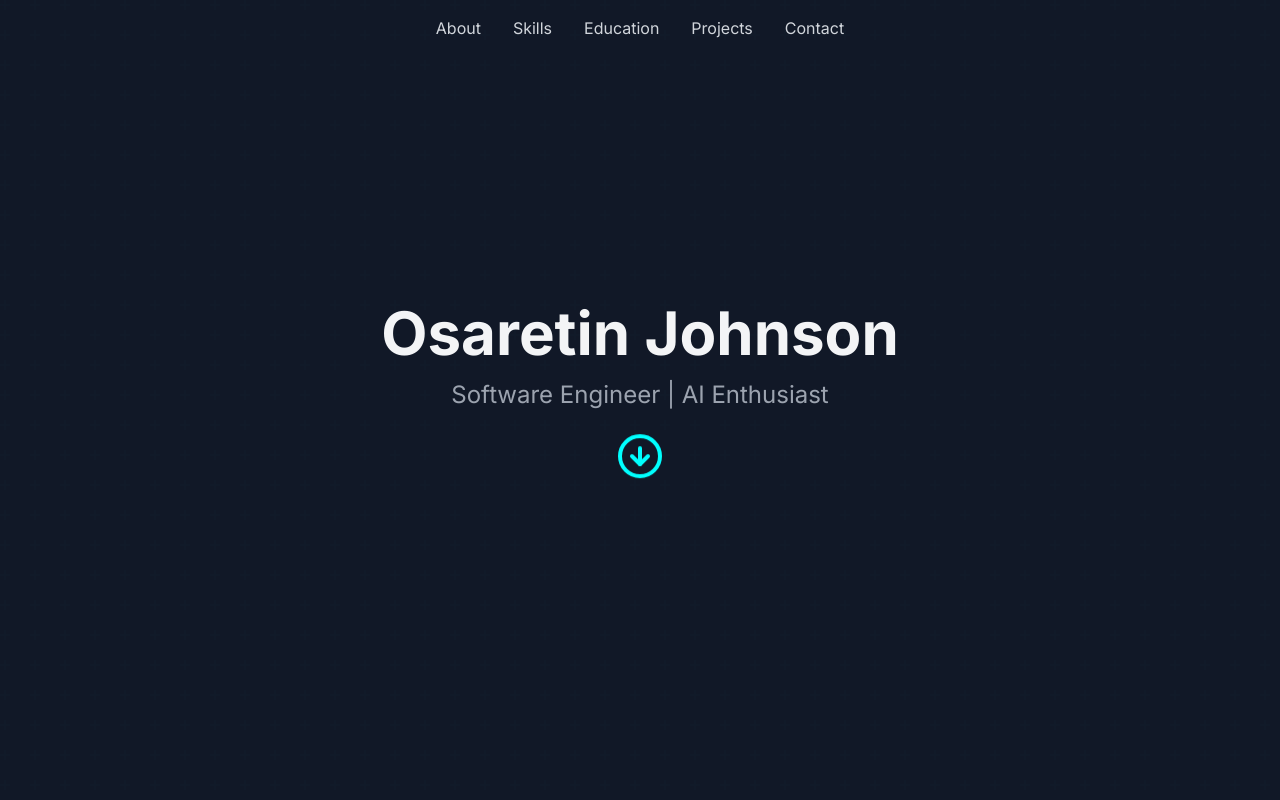
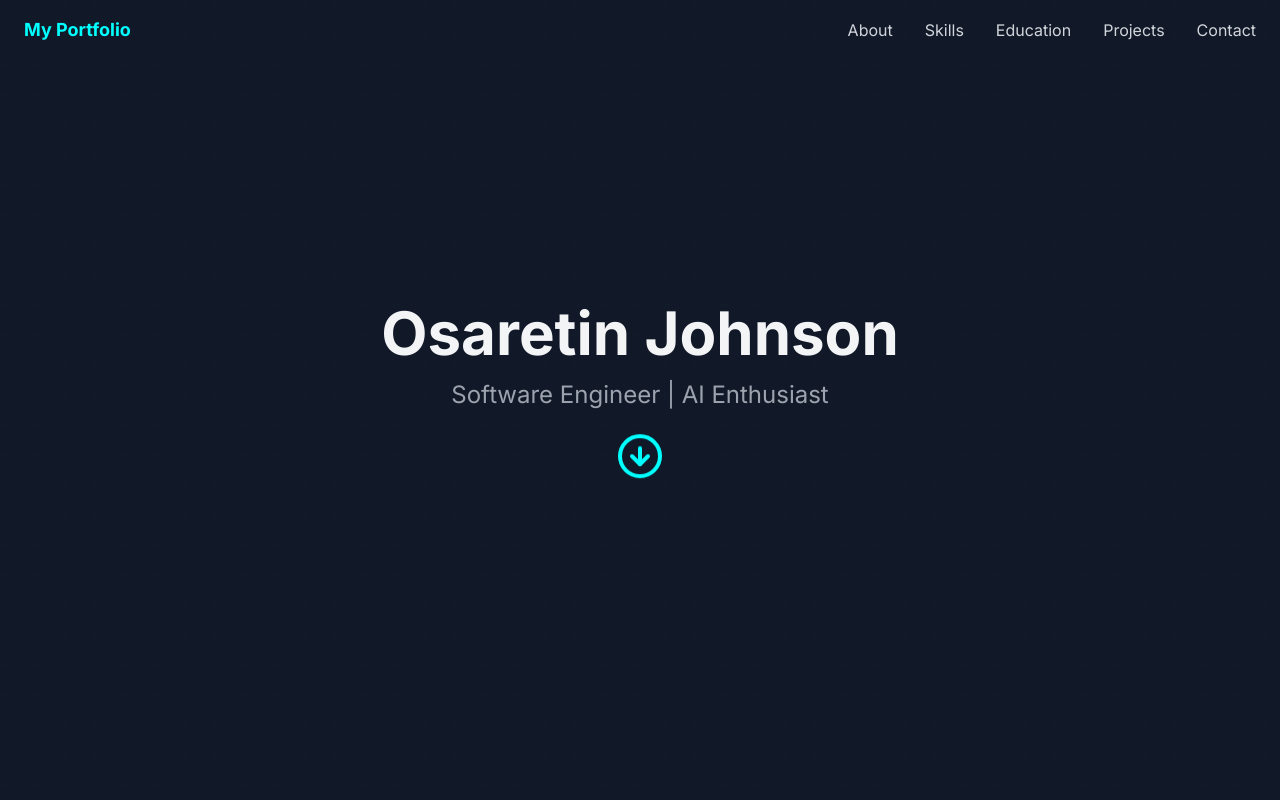
Before and after one commit to OsaretinJohnson1/portfolio, a Next.js app: page / in a window 1280 px wide. Shown: the top 800 px of the page. Built offline with nearby package versions, Linux system fonts and the light colour scheme.

Commit message:
Fixed Header Section

```diff
--- a/src/app/components/Header.tsx
+++ b/src/app/components/Header.tsx
@@ -2,9 +2,11 @@
 
 import { useState, useEffect } from "react"
 import Link from "next/link"
+import { Menu, X } from "lucide-react" // For the hamburger icon
 
 export default function Header() {
   const [isScrolled, setIsScrolled] = useState(false)
+  const [menuOpen, setMenuOpen] = useState(false)
 
   useEffect(() => {
     const handleScroll = () => {
@@ -16,10 +18,16 @@ export default function Header() {
 
   return (
     <header
-      className={`fixed top-0 left-0 right-0 z-50 transition-all duration-300 ${isScrolled ? "bg-gray-900/80 backdrop-blur-md" : "bg-transparent"}`}
+      className={`fixed top-0 left-0 right-0 z-50 transition-all duration-300 ${
+        isScrolled ? "bg-gray-900/80 backdrop-blur-md" : "bg-transparent"
+      }`}
     >
-      <nav className="container mx-auto px-6 py-4">
-        <ul className="flex justify-center space-x-8">
+      <nav className="container mx-auto px-6 py-4 flex justify-between items-center">
+        {/* Logo */}
+        <h1 className="text-neon-blue text-lg font-bold">My Portfolio</h1>
+
+        {/* Desktop Menu */}
+        <ul className="hidden md:flex space-x-8">
           {["About", "Skills", "Education", "Projects", "Contact"].map((item) => (
             <li key={item}>
               <Link
@@ -31,7 +39,31 @@ export default function Header() {
             </li>
           ))}
         </ul>
+
+        {/* Mobile Menu Button */}
+        <button className="md:hidden text-gray-300" onClick={() => setMenuOpen(!menuOpen)}>
+          {menuOpen ? <X size={28} /> : <Menu size={28} />}
+        </button>
       </nav>
+
+      {/* Mobile Menu */}
+      {menuOpen && (
+        <div className="md:hidden bg-gray-900/90 backdrop-blur-md absolute top-16 left-0 right-0 p-6">
+          <ul className="flex flex-col space-y-4 text-center">
+            {["About", "Skills", "Education", "Projects", "Contact"].map((item) => (
+              <li key={item}>
+                <Link
+                  href={`#${item.toLowerCase()}`}
+                  className="text-gray-300 hover:text-neon-blue transition-colors duration-300"
+                  onClick={() => setMenuOpen(false)}
+                >
+                  {item}
+                </Link>
+              </li>
+            ))}
+          </ul>
+        </div>
+      )}
     </header>
   )
 }
```
